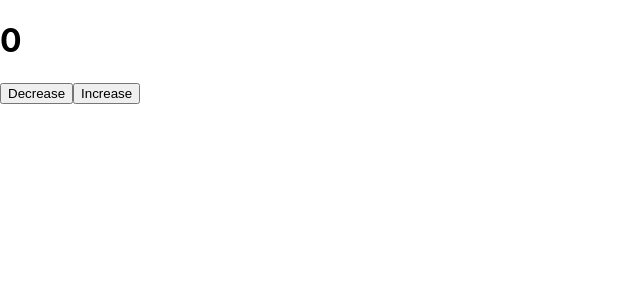
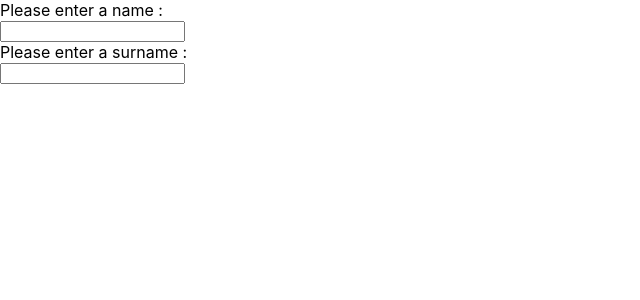
Before and after one commit to elifsirinx/states, a React (Create React App) app: page / in a window 1280 px wide. Shown: the top 300 px of the page, without its empty margins (0-640 px from the left). Built offline with nearby package versions, Linux system fonts and the light colour scheme.

Commit message:
State definition for the input

```diff
--- /dev/null
+++ b/src/components/InputExample.js
@@ -0,0 +1,50 @@
+import { useState } from "react";
+
+/**
+ * onChange : input value kısmındaki değerin değişebilir olmasını sağlar.
+ *
+ */
+
+function InputExample() {
+  //DÜZENLENMEMİŞ KOD
+  /*
+  const [name, setName] = useState("");
+  const [surname, setSurname] = useState("");
+
+
+  const onChangeName = (event) => setName(event.target.value);
+  const onChangeSurName = (event) => setSurname(event.target.value);
+
+  return (
+    <div>
+      Please enter a name : <br />
+      <input value={name} onChange={onChangeName} />
+      <br />
+      Please enter a surname : <br />
+      <input value={surname} onChange={onChangeSurName} />
+      <br />
+      <br />
+      {name} {surname}
+    </div>
+  );
+  */
+
+  //DÜZENLENMİŞ KOD
+  const [form, setForm] = useState({ name: "", surname: "" });
+  const onChangeInput = (e) => {
+    setForm({ ...form, [e.target.name]: e.target.value });
+  };
+  return (
+    <div>
+      Please enter a name : <br />
+      <input name="name" value={form.name} onChange={onChangeInput} />
+      <br />
+      Please enter a surname : <br />
+      <input name="surname" value={form.surname} onChange={onChangeInput} />
+      <br />
+      <br />
+      {form.name} {form.surname}
+    </div>
+  );
+}
+export default InputExample;
--- a/src/index.js
+++ b/src/index.js
@@ -2,14 +2,16 @@ import React from "react";
 import ReactDOM from "react-dom/client";
 import "./index.css";
 //import App from "./App";
-import Counter from "./components/Counter";
+//import Counter from "./components/Counter";
+import InputExample from "./components/InputExample";
 import reportWebVitals from "./reportWebVitals";
 
 const root = ReactDOM.createRoot(document.getElementById("root"));
 root.render(
   <React.StrictMode>
     {/*<App />*/}
-    <Counter />
+    {/*<Counter />*/}
+    <InputExample />
   </React.StrictMode>
 );
 
```
